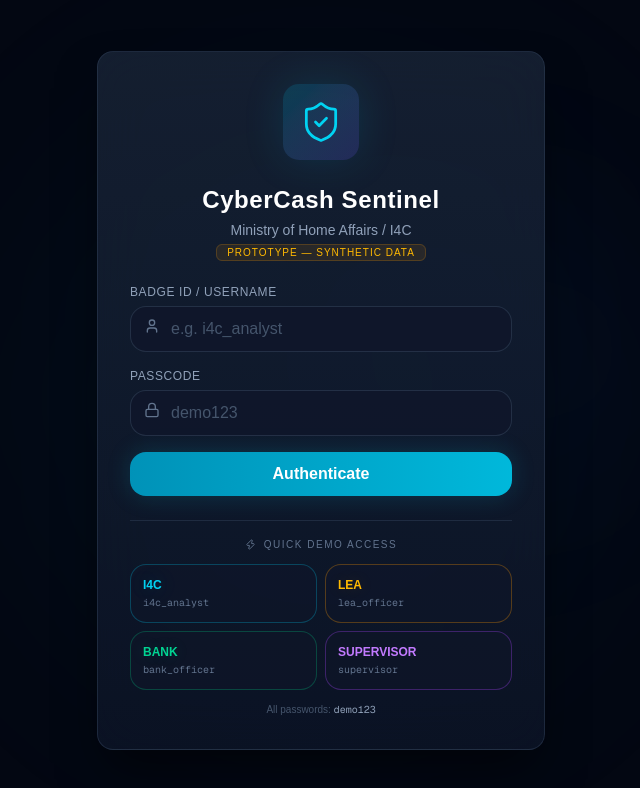
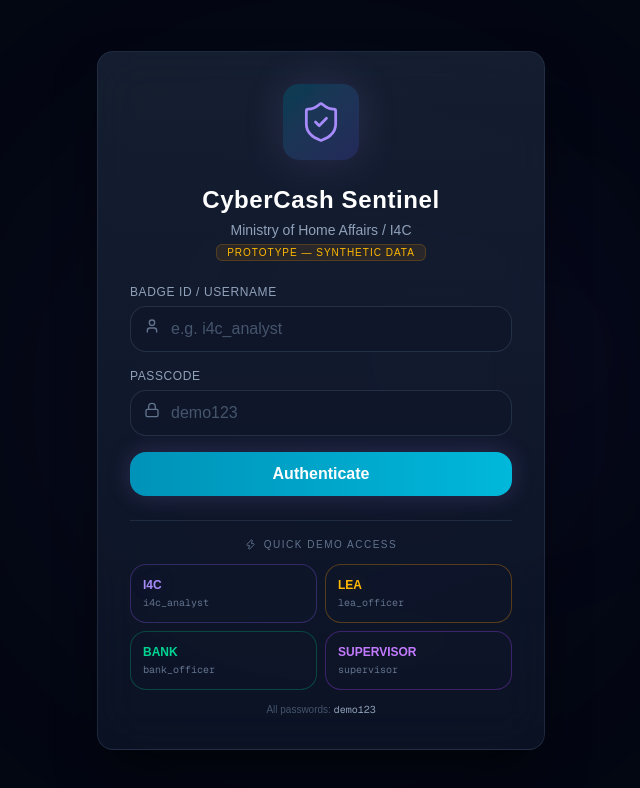
Before and after one commit to 5dishapatil/CyberCash, a Next.js app in the folder frontend/: page /login in a window 1280 px wide. Shown: the top 788 px of the page, without its empty margins (319-959 px from the left). Built offline with nearby package versions, Linux system fonts and the light colour scheme; no server answers.

Commit message:
ui: update primary accent palette from cyan to violet/amber

```diff
--- a/frontend/src/app/components/Sidebar.tsx
+++ b/frontend/src/app/components/Sidebar.tsx
@@ -51,7 +51,7 @@
   return (
     <aside className="w-64 bg-gradient-to-b from-[#0a0f1e] via-[#0c1425] to-[#0a0f1e] text-slate-300 h-screen fixed top-0 left-0 flex flex-col border-r border-slate-800/60 z-50" style={{boxShadow: '1px 0 30px rgba(0,0,0,0.4)'}}>
       <div className="p-5 border-b border-slate-800/60 flex items-center gap-3">
-        <div className="bg-gradient-to-br from-cyan-500/20 to-indigo-500/20 p-2.5 rounded-xl text-cyan-400" style={{boxShadow: '0 0 20px rgba(6, 182, 212, 0.15)'}}>
+        <div className="bg-gradient-to-br from-cyan-500/20 to-indigo-500/20 p-2.5 rounded-xl text-cyan-400" style={{boxShadow: '0 0 20px rgba(167, 139, 250, 0.15)'}}>
           <ShieldCheck size={22} />
         </div>
         <div className="flex flex-col">
@@ -94,9 +94,9 @@
                       ? 'bg-gradient-to-r from-cyan-500/15 to-cyan-500/5 text-cyan-400 font-medium'
                       : 'hover:bg-white/[0.03] hover:text-white'
                   }`}
-                  style={isActive ? {boxShadow: 'inset 0 0 20px rgba(6, 182, 212, 0.05)'} : {}}
+                  style={isActive ? {boxShadow: 'inset 0 0 20px rgba(167, 139, 250, 0.05)'} : {}}
                 >
-                  {isActive && <span className="absolute left-0 top-1/2 -translate-y-1/2 w-[3px] h-5 bg-cyan-400 rounded-r-full" style={{boxShadow: '0 0 8px rgba(6, 182, 212, 0.6)'}} />}
+                  {isActive && <span className="absolute left-0 top-1/2 -translate-y-1/2 w-[3px] h-5 bg-cyan-400 rounded-r-full" style={{boxShadow: '0 0 8px rgba(167, 139, 250, 0.6)'}} />}
                   <Icon size={17} className={`transition-colors duration-200 ${isActive ? 'text-cyan-400' : 'text-slate-500 group-hover:text-slate-300'}`} />
                   <span className="text-[13px]">{item.name}</span>
                 </Link>
--- a/frontend/src/app/globals.css
+++ b/frontend/src/app/globals.css
@@ -3,11 +3,11 @@
 :root {
   --background: #ffffff;
   --foreground: #171717;
-  --accent-primary: #06b6d4;    /* cyan-500 */
-  --accent-glow: rgba(6, 182, 212, 0.15);
+  --accent-primary: #a78bfa;    /* violet-400 */
+  --accent-glow: rgba(167, 139, 250, 0.15);
   --card-bg: rgba(15, 23, 42, 0.6);
   --card-border: rgba(51, 65, 85, 0.5);
-  --card-hover-border: rgba(6, 182, 212, 0.3);
+  --card-hover-border: rgba(167, 139, 250, 0.3);
 }
 
 @theme inline {
@@ -42,8 +42,8 @@
   width: 100%;
   height: 100%;
   background-image:
-    linear-gradient(rgba(6, 182, 212, 0.03) 1px, transparent 1px),
-    linear-gradient(90deg, rgba(6, 182, 212, 0.03) 1px, transparent 1px);
+    linear-gradient(rgba(167, 139, 250, 0.025) 1px, transparent 1px),
+    linear-gradient(90deg, rgba(167, 139, 250, 0.025) 1px, transparent 1px);
   background-size: 60px 60px;
   pointer-events: none;
   z-index: 0;
@@ -72,7 +72,7 @@
 }
 
 .border-slate-700:hover {
-  border-color: rgba(6, 182, 212, 0.2) !important;
+  border-color: rgba(167, 139, 250, 0.18) !important;
 }
 
 /* ============================================
@@ -89,27 +89,33 @@
 }
 
 ::-webkit-scrollbar-thumb {
-  background: linear-gradient(180deg, rgba(6, 182, 212, 0.3), rgba(99, 102, 241, 0.3));
+  background: linear-gradient(180deg, rgba(167, 139, 250, 0.3), rgba(245, 158, 11, 0.2));
   border-radius: 3px;
 }
 
 ::-webkit-scrollbar-thumb:hover {
-  background: linear-gradient(180deg, rgba(6, 182, 212, 0.5), rgba(99, 102, 241, 0.5));
+  background: linear-gradient(180deg, rgba(167, 139, 250, 0.5), rgba(245, 158, 11, 0.35));
 }
 
 /* Firefox scrollbar */
 * {
   scrollbar-width: thin;
-  scrollbar-color: rgba(6, 182, 212, 0.3) rgba(15, 23, 42, 0.5);
+  scrollbar-color: rgba(167, 139, 250, 0.3) rgba(15, 23, 42, 0.5);
 }
 
 /* ============================================
    ACCENT GLOW EFFECTS
    ============================================ */
 
-/* Cyan text gets a subtle glow */
+/* Violet primary text gets a subtle glow */
 .text-cyan-400 {
-  text-shadow: 0 0 20px rgba(6, 182, 212, 0.3);
+  color: #a78bfa !important;
+  text-shadow: 0 0 20px rgba(167, 139, 250, 0.3);
+}
+
+.text-cyan-500 {
+  color: #8b5cf6 !important;
+  text-shadow: 0 0 15px rgba(139, 92, 246, 0.25);
 }
 
 /* Rose/red warning text gets threat glow */
@@ -128,19 +134,69 @@
 }
 
 /* ============================================
+   ACCENT BACKGROUND COLOR OVERRIDES
+   ============================================ */
+
+.bg-cyan-500\/10 {
+  background-color: rgba(139, 92, 246, 0.1) !important;
+}
+
+.bg-cyan-500\/20 {
+  background-color: rgba(139, 92, 246, 0.2) !important;
+}
+
+.bg-cyan-600\/20 {
+  background-color: rgba(124, 58, 237, 0.2) !important;
+}
+
+.bg-cyan-600\/30 {
+  background-color: rgba(124, 58, 237, 0.3) !important;
+}
+
+/* Border color overrides */
+.border-cyan-400 {
+  border-color: #a78bfa !important;
+}
+
+.border-cyan-500 {
+  border-color: #8b5cf6 !important;
+}
+
+.border-cyan-500\/30 {
+  border-color: rgba(139, 92, 246, 0.3) !important;
+}
+
+.border-cyan-500\/50 {
+  border-color: rgba(139, 92, 246, 0.5) !important;
+}
+
+/* Ring overrides */
+.ring-cyan-500\/20 {
+  --tw-ring-color: rgba(139, 92, 246, 0.2) !important;
+}
+
+/* ============================================
    BUTTON ENHANCEMENTS
    ============================================ */
 
-/* Cyan buttons get a glow */
+/* Primary buttons — violet gradient */
 .bg-cyan-600 {
-  background: linear-gradient(135deg, #0891b2 0%, #06b6d4 50%, #22d3ee 100%) !important;
-  box-shadow: 0 0 20px rgba(6, 182, 212, 0.25), inset 0 1px 0 rgba(255, 255, 255, 0.1) !important;
+  background: linear-gradient(135deg, #7c3aed 0%, #8b5cf6 50%, #a78bfa 100%) !important;
+  box-shadow: 0 0 20px rgba(139, 92, 246, 0.25), inset 0 1px 0 rgba(255, 255, 255, 0.1) !important;
   transition: all 0.3s ease !important;
 }
 
 .bg-cyan-600:hover {
-  box-shadow: 0 0 30px rgba(6, 182, 212, 0.4), inset 0 1px 0 rgba(255, 255, 255, 0.15) !important;
+  box-shadow: 0 0 30px rgba(139, 92, 246, 0.4), inset 0 1px 0 rgba(255, 255, 255, 0.15) !important;
   transform: translateY(-1px) !important;
+}
+
+.bg-cyan-500 {
+  background: linear-gradient(135deg, #8b5cf6 0%, #a78bfa 100%) !important;
+}
+
+.hover\:bg-cyan-500:hover {
+  background: linear-gradient(135deg, #8b5cf6 0%, #a78bfa 100%) !important;
 }
 
 /* Rose/danger buttons */
@@ -150,6 +206,14 @@
 
 .bg-rose-600\/20:hover, .bg-rose-500\/20:hover {
   box-shadow: 0 0 15px rgba(244, 63, 94, 0.15) !important;
+}
+
+/* ============================================
+   FOCUS STATE OVERRIDES
+   ============================================ */
+
+.focus\:border-cyan-500:focus {
+  border-color: rgba(139, 92, 246, 0.5) !important;
 }
 
 /* ============================================
@@ -177,7 +241,7 @@
 }
 
 tbody tr:hover {
-  background-color: rgba(6, 182, 212, 0.04) !important;
+  background-color: rgba(167, 139, 250, 0.04) !important;
 }
 
 /* ============================================
@@ -199,8 +263,8 @@
    ============================================ */
 
 @keyframes sentinel-pulse {
-  0%, 100% { opacity: 1; box-shadow: 0 0 0 0 rgba(6, 182, 212, 0.4); }
-  50% { opacity: 0.8; box-shadow: 0 0 0 8px rgba(6, 182, 212, 0); }
+  0%, 100% { opacity: 1; box-shadow: 0 0 0 0 rgba(167, 139, 250, 0.4); }
+  50% { opacity: 0.8; box-shadow: 0 0 0 8px rgba(167, 139, 250, 0); }
 }
 
 .animate-pulse {
@@ -259,8 +323,8 @@
 }
 
 .react-flow__controls button:hover {
-  background: rgba(6, 182, 212, 0.1) !important;
-  fill: #06b6d4 !important;
+  background: rgba(139, 92, 246, 0.1) !important;
+  fill: #a78bfa !important;
 }
 
 /* ============================================
@@ -268,14 +332,14 @@
    ============================================ */
 
 ::selection {
-  background: rgba(6, 182, 212, 0.3);
+  background: rgba(139, 92, 246, 0.3);
   color: white;
 }
 
 input:focus, select:focus, textarea:focus {
   outline: none !important;
-  border-color: rgba(6, 182, 212, 0.5) !important;
-  box-shadow: 0 0 0 2px rgba(6, 182, 212, 0.15) !important;
+  border-color: rgba(139, 92, 246, 0.5) !important;
+  box-shadow: 0 0 0 2px rgba(139, 92, 246, 0.15) !important;
 }
 
 /* ============================================
@@ -284,3 +348,11 @@
 a {
   transition: color 0.2s ease, opacity 0.2s ease !important;
 }
+
+/* ============================================
+   TAB / ACTIVE BORDER OVERRIDES
+   ============================================ */
+
+.border-b-2.border-cyan-400 {
+  border-bottom-color: #a78bfa !important;
+}
--- a/frontend/src/app/login/page.tsx
+++ b/frontend/src/app/login/page.tsx
@@ -66,14 +66,14 @@
     <div className="flex items-center justify-center min-h-screen bg-[#030712] p-4 relative overflow-hidden">
       {/* Radial glow background */}
       <div className="absolute inset-0 pointer-events-none">
-        <div className="absolute top-1/2 left-1/2 -translate-x-1/2 -translate-y-1/2 w-[600px] h-[600px] bg-cyan-500/[0.04] rounded-full blur-[120px]" />
+        <div className="absolute top-1/2 left-1/2 -translate-x-1/2 -translate-y-1/2 w-[600px] h-[600px] bg-violet-500/[0.04] rounded-full blur-[120px]" />
         <div className="absolute top-1/4 right-1/4 w-[300px] h-[300px] bg-indigo-500/[0.03] rounded-full blur-[100px]" />
       </div>
 
       <div className="w-full max-w-md relative z-10">
         <div className="bg-gradient-to-b from-slate-800/70 to-slate-900/70 p-8 rounded-2xl border border-slate-700/50 shadow-2xl shadow-black/60 backdrop-blur-xl">
           <div className="flex justify-center mb-6">
-            <div className="bg-gradient-to-br from-cyan-500/20 to-indigo-500/20 p-4 rounded-2xl text-cyan-400" style={{boxShadow: '0 0 40px rgba(6, 182, 212, 0.15)'}}>
+            <div className="bg-gradient-to-br from-cyan-500/20 to-indigo-500/20 p-4 rounded-2xl text-cyan-400" style={{boxShadow: '0 0 40px rgba(167, 139, 250, 0.15)'}}>
               <ShieldCheck size={44} strokeWidth={1.5} />
             </div>
           </div>
@@ -124,7 +124,7 @@
               type="submit"
               disabled={loading}
               className="w-full bg-gradient-to-r from-cyan-600 to-cyan-500 hover:from-cyan-500 hover:to-cyan-400 disabled:opacity-50 disabled:cursor-not-allowed text-white font-semibold py-2.5 rounded-xl transition-all duration-200"
-              style={{boxShadow: '0 0 25px rgba(6, 182, 212, 0.2)'}}
+              style={{boxShadow: '0 0 25px rgba(167, 139, 250, 0.2)'}}
             >
               {loading ? 'Authenticating...' : 'Authenticate'}
             </button>
```
